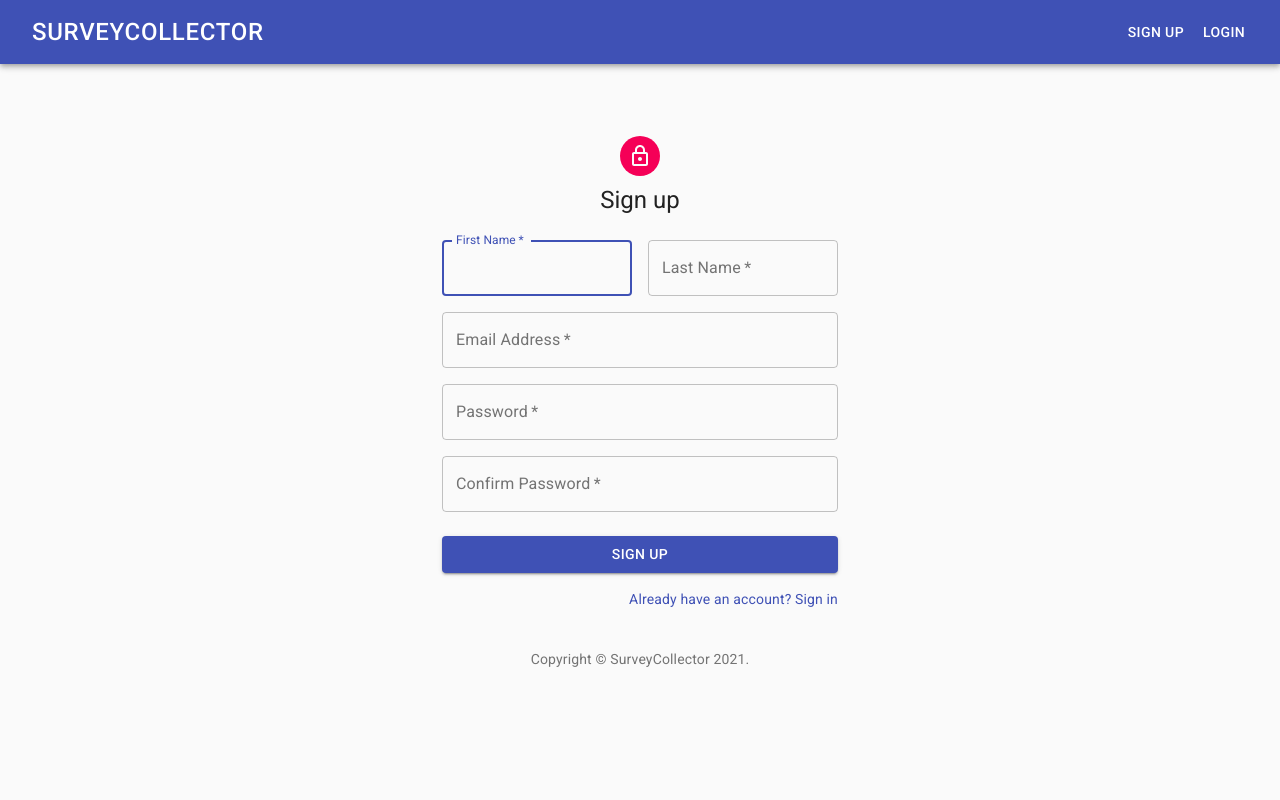
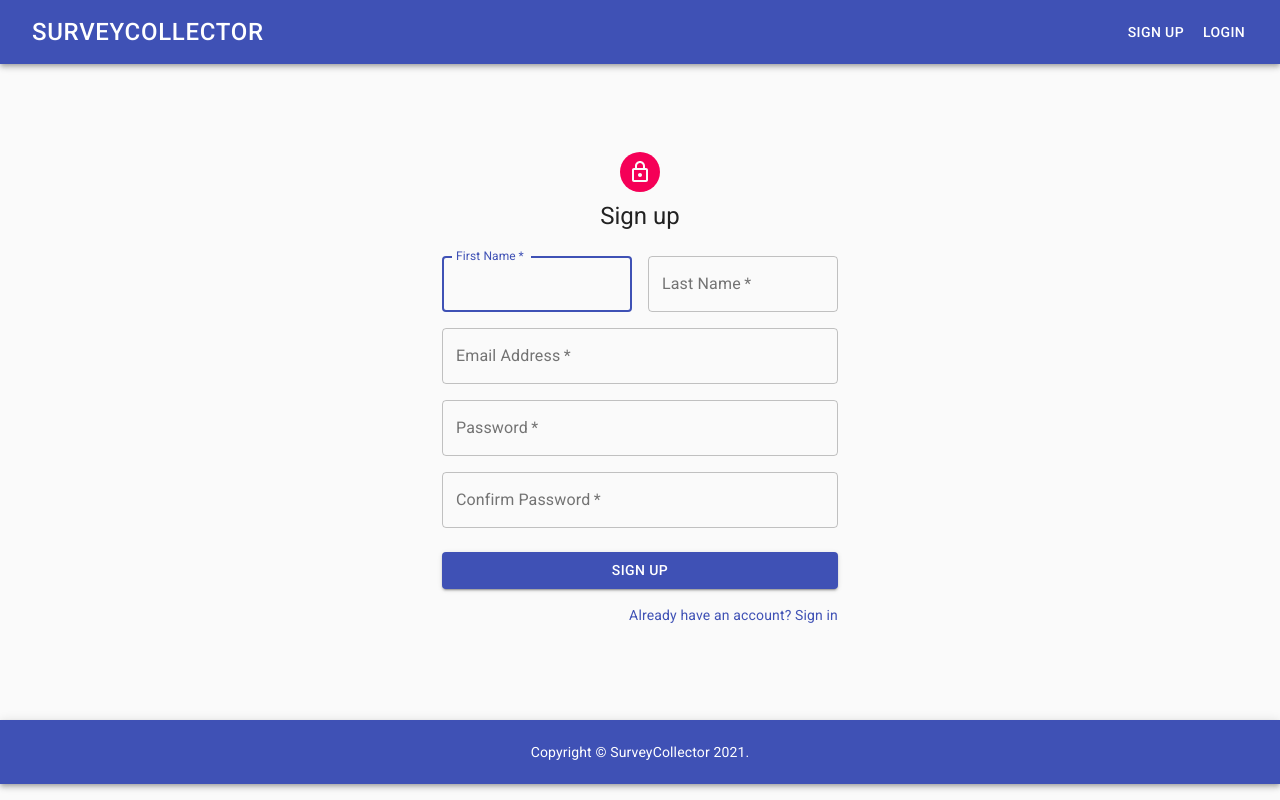
Before and after one commit to stipe12345/SurveyCollectorv2, a React (Create React App) app in the folder client/: page /register in a window 1280 px wide. Built offline with nearby package versions, Linux system fonts and the light colour scheme; no server answers.

Commit message:
fixing margins

```diff
--- a/client/src/App.css
+++ b/client/src/App.css
@@ -1,3 +1,27 @@
 .App {
   text-align: center;
 }
+.maincontainer
+{
+  display:grid;
+  height:100vh;
+  grid-template-rows: 1fr 8fr 1fr;
+}
+.header
+{
+  grid-row-start: 1;
+  grid-row-end:2;
+}
+.main
+{
+grid-row-start: 2;
+grid-row-end: 3;
+}
+.footer
+{
+grid-row-start: 3;
+grid-row-end: 4;
+display:flex;
+flex-direction: column;
+justify-content: flex-end;
+}
--- a/client/src/App.js
+++ b/client/src/App.js
@@ -12,6 +12,7 @@ import FinishSurvey from "./components/layout/FinishSurvey";
 import Completed from "./components/layout/Completed";
 import Verified from "./components/layout/Verified";
 import AwaitVerify from "./components/layout/AwaitVerify";
+import Footer from "./components/layout/Footer";
 import "./App.css";
 
 function App() {
@@ -71,9 +72,13 @@ function App() {
   }, []);
 
   return (
+    <div className="maincontainer">
     <BrowserRouter>
       <UserContext.Provider value={{ userData, setUserData }}>
+        <div className="header">
         <Header />
+        </div>
+        <div className="main">
         <Switch>
           <Route exact path="/" component={Home} />
           <Route path="/register" component={SignUp} />
@@ -85,8 +90,13 @@ function App() {
           <Route path="/confirmation/:email/:token" component={Verified}/>
           <Route path="/awaitverify" component={AwaitVerify}/>
         </Switch>
+        </div>
+        <div className="footer">
+        <Footer/>
+        </div>
       </UserContext.Provider>
     </BrowserRouter>
+    </div>
   );
 }
 
--- a/client/src/components/auth/Login2.jsx
+++ b/client/src/components/auth/Login2.jsx
@@ -129,9 +129,7 @@ export default function SignIn() {
           </Grid>
         </form>
       </div>
-      <Box mt={8}>
-        <Copyright />
-      </Box>
+
     </Container>
   );
 }
--- a/client/src/components/auth/Register2.jsx
+++ b/client/src/components/auth/Register2.jsx
@@ -183,9 +183,7 @@ export default function SignUp() {
           </Grid>
         </form>
       </div>
-      <Box mt={5}>
-        <Copyright />
-      </Box>
+
     </Container>
   );
 }
--- a/client/src/components/layout/AwaitVerify.jsx
+++ b/client/src/components/layout/AwaitVerify.jsx
@@ -3,13 +3,10 @@ import React, { useState, useEffect } from 'react';
 import { useHistory } from "react-router-dom";
 const AwaitVerify=(props)=>{
     const history = useHistory();
-
-    useEffect(()=>{
-        console.log(props.location.state.props)
-    })
+    const [sent,setSent]=useEffect(false);
     const resend=async ()=>{
       await  axios.post("/users/resendemail",{email:props.location.state.props.email})
-      return <div>Email sent!</div>
+      setSent(true);
     }
 return(
     props.location.state.props.isVerified?(history.push("/")):(
@@ -18,6 +15,7 @@ return(
     <p>Click on the button to resend verification mail and return to home page</p>
     <p>{props.location.state.props.email}</p>
     <button onClick={resend}>Resend email</button>
+    {sent?(<div>Email sent!</div>):(<></>)}
     <button onClick={(()=>history.push("/"))}>Return to home page</button>
 </div>))
 }
--- a/client/src/components/layout/NewSurvey.jsx
+++ b/client/src/components/layout/NewSurvey.jsx
@@ -162,7 +162,7 @@ function NewSurvey() {
             </Button>
           </DialogActions>
         </Dialog>
-        <form style={{ height: "100%" }} onSubmit={handleSumbit}>
+        <form  onSubmit={handleSumbit}>
           {questionlist.length !== 0 ? (
             questionlist.map((question, index) => {
               return (
@@ -185,7 +185,7 @@ function NewSurvey() {
               );
             })
           ) : (
-            <div style={{ height: "560px" }}>Add questions</div>
+            <div >Add questions</div>
           )}
           {questionlist.length !== 0 ? (
             <Button
@@ -201,7 +201,6 @@ function NewSurvey() {
           )}
         </form>
       </div>
-      <Footer />
     </>
   );
 }
--- a/client/src/components/pages/Home.jsx
+++ b/client/src/components/pages/Home.jsx
@@ -1,6 +1,6 @@
 import React, { useContext } from "react";
 import UserContext from "../../context/userContext";
-import Footer from "../layout/Footer";
+
 import NotLoggedHome from "../layout/MainNotLogged";
 import LoggedHome from "../layout/MainLogged";
 import { useHistory } from "react-router-dom";
@@ -20,7 +20,6 @@ function Home() {
           <NotLoggedHome />
         </>
       )}
-      <Footer />
     </div>
   );
 }
```
